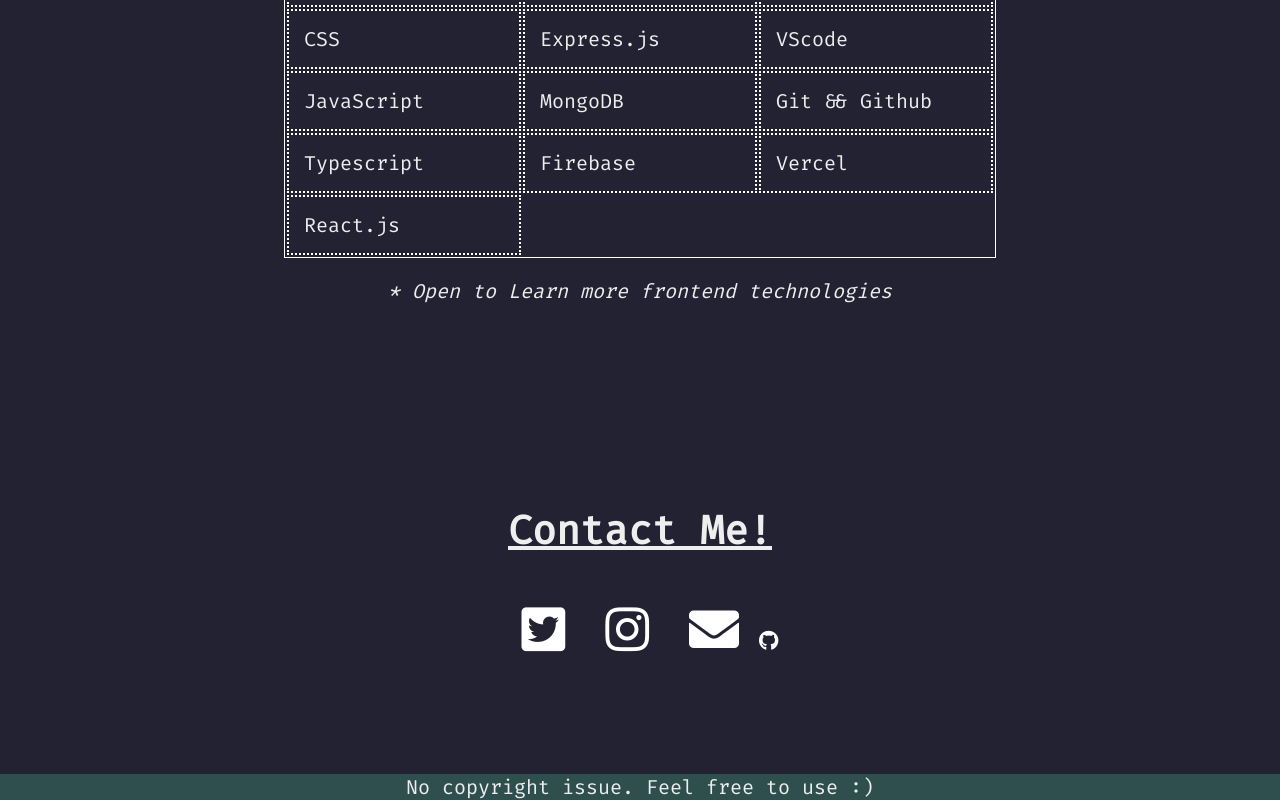
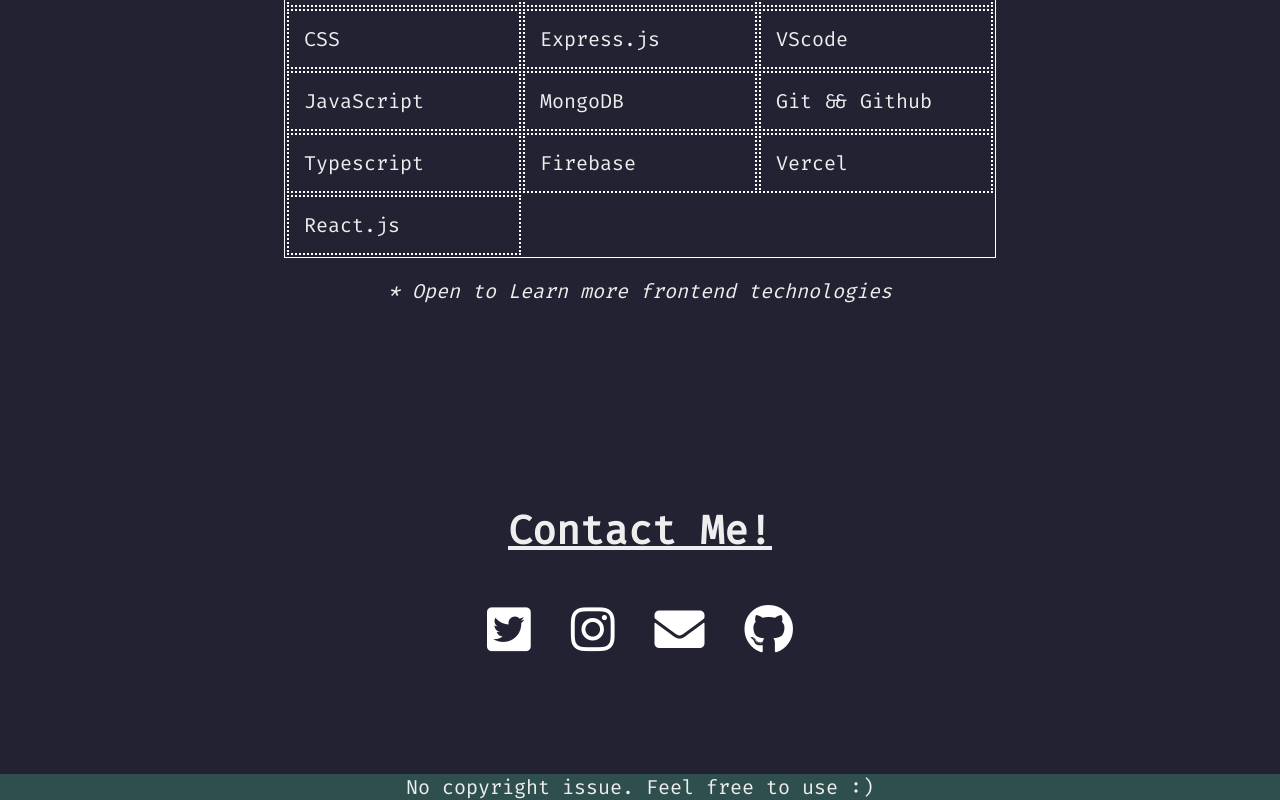
Before and after one commit to LakshmiChaitanya2008/personal-portfolio, a React (Vite) app: page / in a window 1280 px wide. Shown: the part 2003-2803 px from the top of the page. Built offline with nearby package versions, Linux system fonts and the light colour scheme.

Commit message:
Update App.scss

```diff
--- a/src/App.scss
+++ b/src/App.scss
@@ -151,7 +151,9 @@
 }
 .twitter,
 .insta,
-.email {
+.email,
+.github
+{
   font-size: 50px;
   margin: 20px;
 }
```
